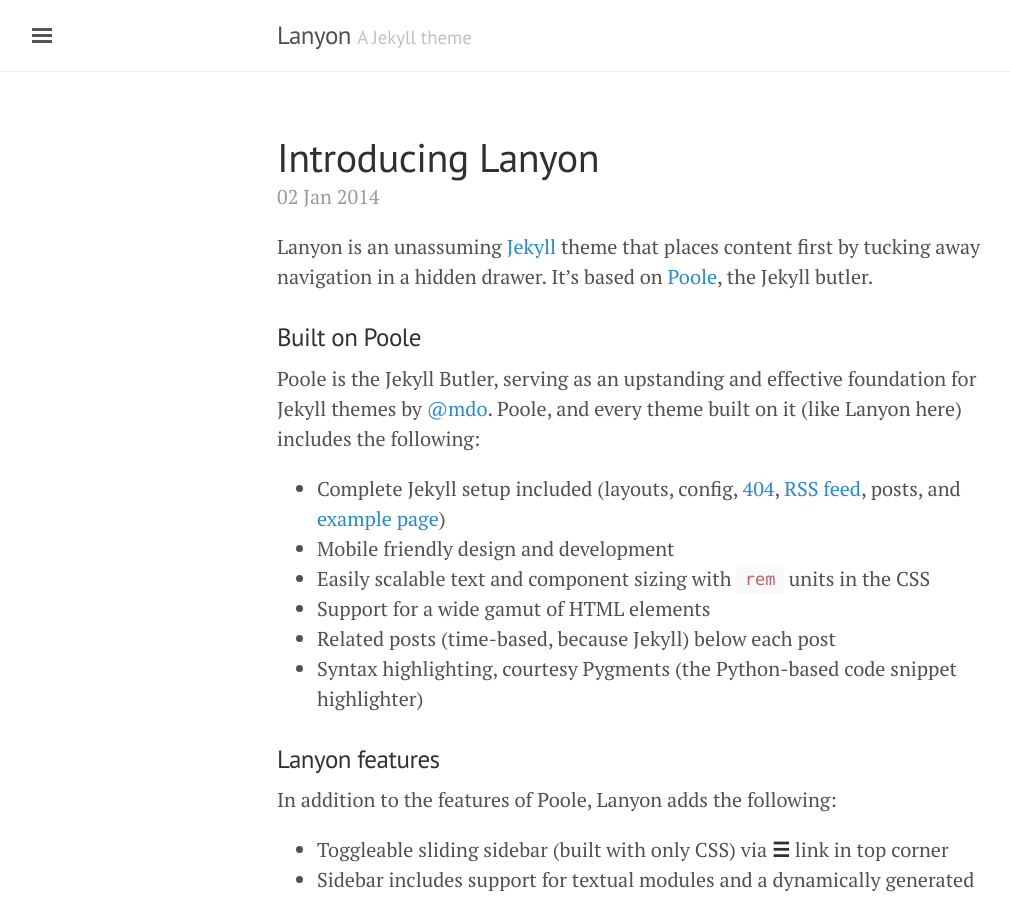
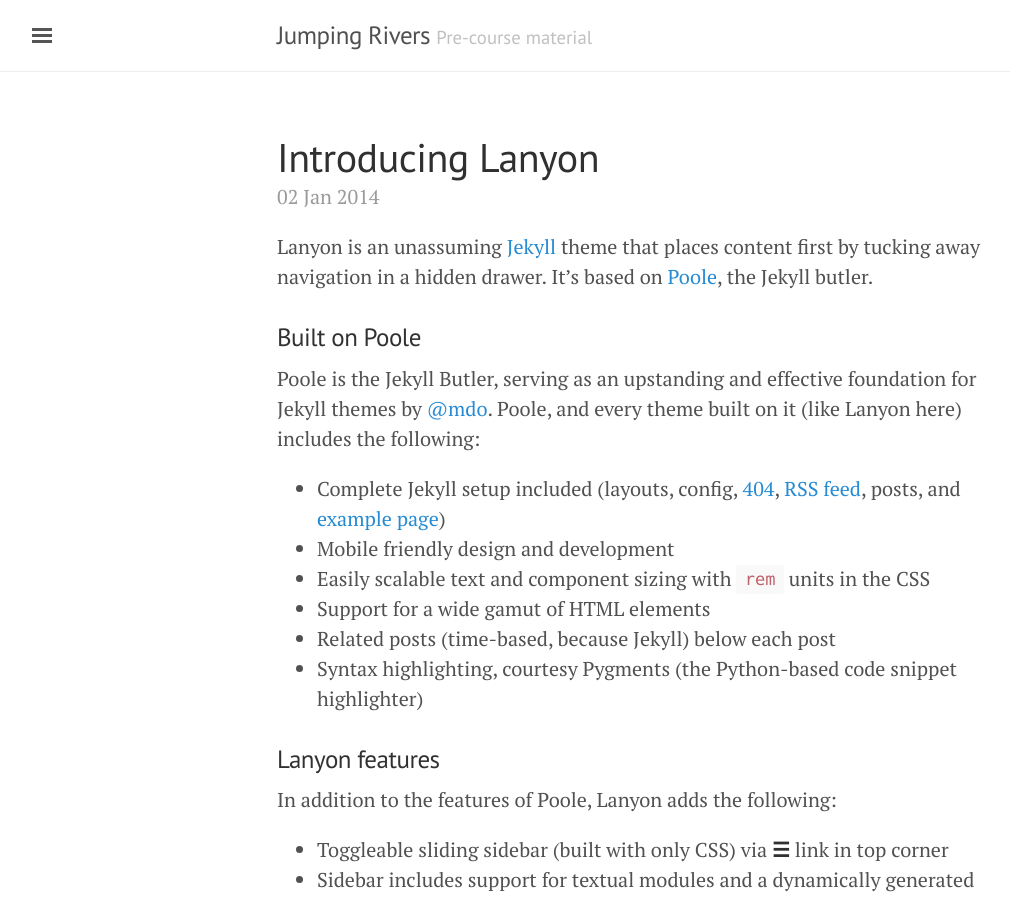
Before and after one commit to Robinlovelace/jr-packages.github.io, a Jekyll site: the page built from index.html, in a window 1280 px wide and 900 px high. Shown: the whole window, without its empty margins (3-1013 px from the left). Built offline with Jekyll 4.4.1, drawn with Linux system fonts in a browser that asks for light colours; the list of posts is cut into pages by our own code.

Commit message:
Update config

```diff
--- a/_config.yml
+++ b/_config.yml
@@ -5,18 +5,18 @@
 #relative_permalinks: true
 
 # Setup
-title:               Lanyon
-tagline:             'A Jekyll theme'
-description:         'A reserved <a href="http://jekyllrb.com" target="_blank">Jekyll</a> theme that places the utmost gravity on content with a hidden drawer. Made by <a href="https://twitter.com/mdo" target="_blank">@mdo</a>.'
+title:               Jumping Rivers
+tagline:             'Pre-course material'
+description:         'Pre-course information to help you make the most of the day..'
 url:                 http://lanyon.getpoole.com
 baseurl:             ''
 paginate:            5
 
 # About/contact
 author:
-  name:              Mark Otto
-  url:               https://twitter.com/mdo
-  email:             markdotto@gmail.com
+  name:              Jumping Rivers
+  url:               http://www.jumpingrivers.com
+  email:             training@jumpingrivers.com
 
 # Custom vars
 version:             1.0.0
```
